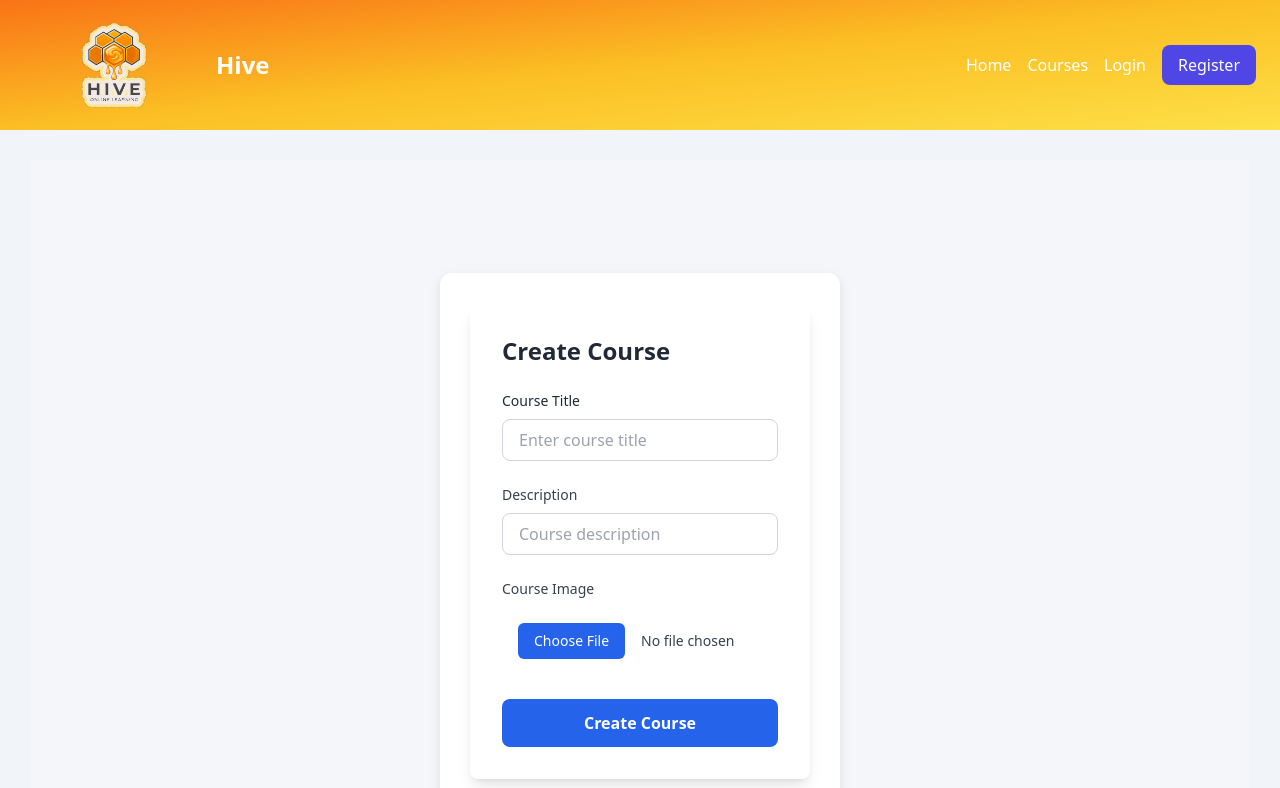
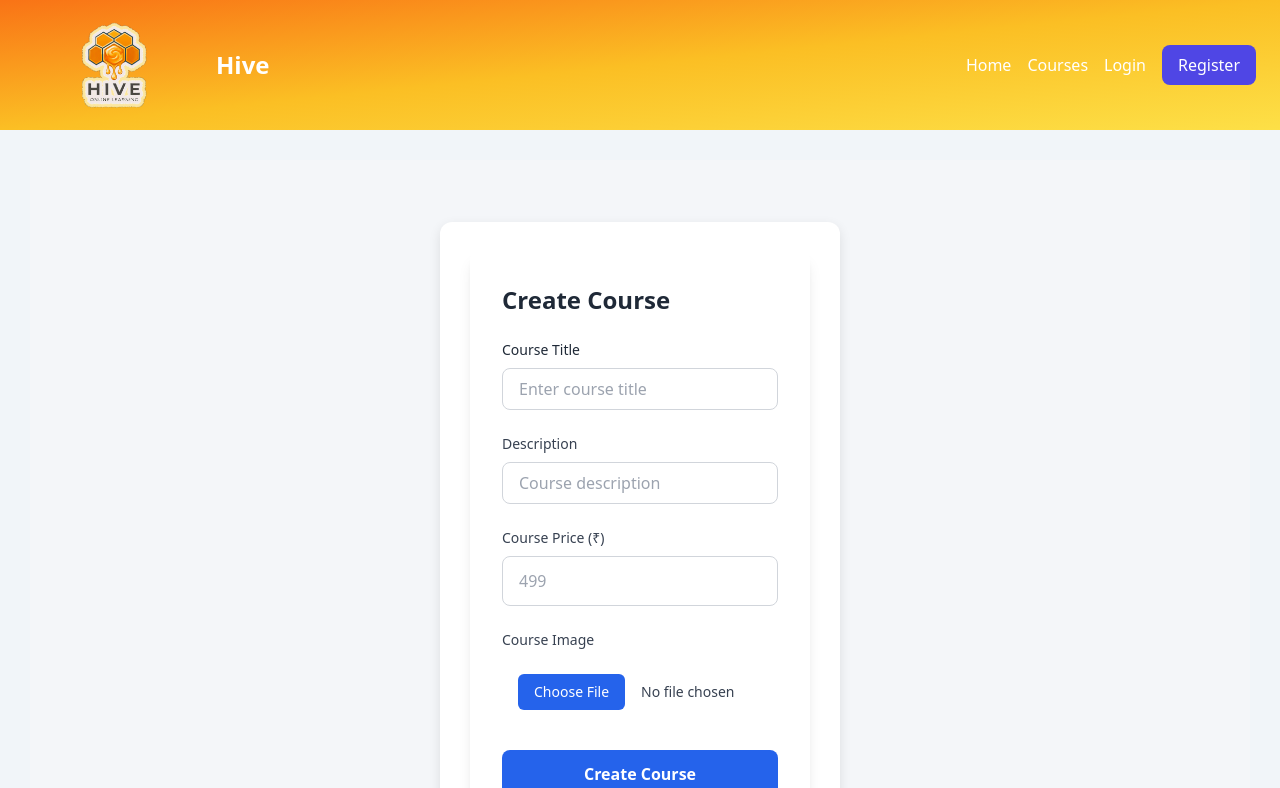
Before and after one commit to Jeanjames-rpg/Daily-work, a React (Create React App) app in the folder Course_provider/frontend/: page /create in a window 1280 px wide. Shown: the top 788 px of the page. Built offline with nearby package versions, Linux system fonts and the light colour scheme; no server answers.

Commit message:
price added to course form

```diff
--- a/Course_provider/frontend/src/componenets/CourseForm.jsx
+++ b/Course_provider/frontend/src/componenets/CourseForm.jsx
@@ -7,6 +7,8 @@ function CourseForm({
   setDescription,
   image,
   setImage,
+  price,
+  setPrice,
   onSubmit,
   buttonText
 }){
@@ -50,6 +52,28 @@ function CourseForm({
             </div>
 
             <div>
+
+                <label className="block text-sm font-medium text-gray-700 mb-2">
+                    Course Price (₹)
+                </label>
+
+                <input
+                    type="number"
+                    name="price"
+                    min="0"
+                    step="0.01"
+                    value={price}
+                    onChange={(e) => setPrice(e.target.value)}
+                    placeholder="499"
+                    className="w-full rounded-lg border border-gray-300 px-4 py-3 focus:ring-2 focus:ring-indigo-500 focus:outline-none"
+                    required
+
+                />
+
+
+            </div>
+
+            <div>
                 <label className="block mb-2 text-sm font-medium text-gray-700">
                     Course Image
                 </label>
--- a/Course_provider/frontend/src/pages/CourseDetail.jsx
+++ b/Course_provider/frontend/src/pages/CourseDetail.jsx
@@ -196,7 +196,7 @@ function CourseDetail() {
                 },
 
                 theme: {
-                    color: "#4f46e5"
+                    color: "#f97316"
                 }
             };
 
--- a/Course_provider/frontend/src/pages/CourseUpdate.jsx
+++ b/Course_provider/frontend/src/pages/CourseUpdate.jsx
@@ -16,6 +16,8 @@ function CourseUpdate() {
 
     const [loading, setLoading] = useState(true);
 
+    const [price, setPrice] = useState("");
+
     useEffect(()=>{
         api.get(`courses/${id}/`)
             .then((res)=>{
@@ -23,6 +25,8 @@ function CourseUpdate() {
                 setTitle(res.data.title);
 
                 setDescription(res.data.description);
+
+                setPrice(res.data.price)
 
                 setImage(res.data.image);
 
@@ -46,6 +50,8 @@ function CourseUpdate() {
         formData.append("title",title);
 
         formData.append("description",description);
+
+        formData.append("price",price)
 
         if (image instanceof File) {
             formData.append("image",image);
@@ -100,6 +106,10 @@ function CourseUpdate() {
 
                  setDescription={setDescription}
 
+                 price={price}
+
+                 setPrice={setPrice}
+
                  image={image}
 
                  setImage={setImage}
--- a/Course_provider/frontend/src/pages/Coursecreation.jsx
+++ b/Course_provider/frontend/src/pages/Coursecreation.jsx
@@ -8,6 +8,7 @@ function Createcourse(){
     const [title, setTitle] = useState("");
     const [description, setDescription] = useState("");
     const [image, setImage] = useState(null)
+    const [price, setPrice] = useState("")
 
     const handleSubmit = async (e) =>{
         e.preventDefault();
@@ -17,6 +18,7 @@ function Createcourse(){
 
         formData.append("title",title);
         formData.append("description",description);
+        formData.append("price",price);
         if (image){
             formData.append("image",image);
         }
@@ -68,6 +70,8 @@ function Createcourse(){
                 setDescription={setDescription}
                 image={image}
                 setImage={setImage}
+                price={price}
+                setPrice={setPrice}
                 onSubmit={handleSubmit}
                 buttonText="Create Course"
             />
```
